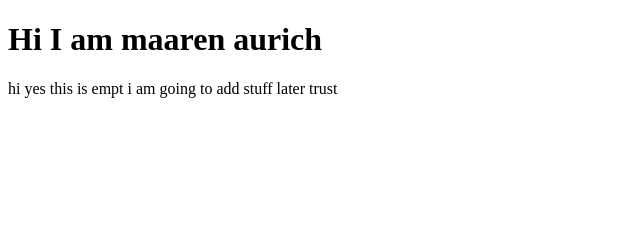
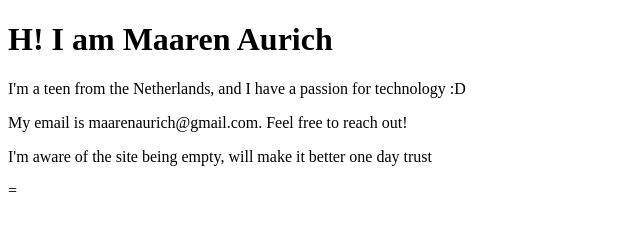
Before and after one commit to SSoggyTacoMan/portfolio, a plain HTML site: page index.html in a window 1280 px wide. Shown: the whole page, without its empty margins (0-640 px from the left). Drawn offline with Linux system fonts and the light colour scheme.

Commit message:
reformat site still no css

```diff
--- a/index.html
+++ b/index.html
@@ -3,10 +3,15 @@
 <head>
     <meta charset="UTF-8">
     <meta name="viewport" content="width=device-width, initial-scale=1.0">
-    <title>Document</title>
+    <title>Maaren Aurich</title>
 </head>
 <body>
-    <h1>Hi I am maaren aurich</h1>
-    <p>hi yes this is empt i am going to add stuff later trust</p>
+    <h1>H! I am Maaren Aurich</h1>
+    <p>I'm a teen from the Netherlands, and I have a passion for technology :D</p>
+
+    <p>My email is maarenaurich@gmail.com. Feel free to reach out!</p>
+<p> I'm aware of the site being empty, will make it better one day trust </p>
 </body>
 </html>
+
+=
```
